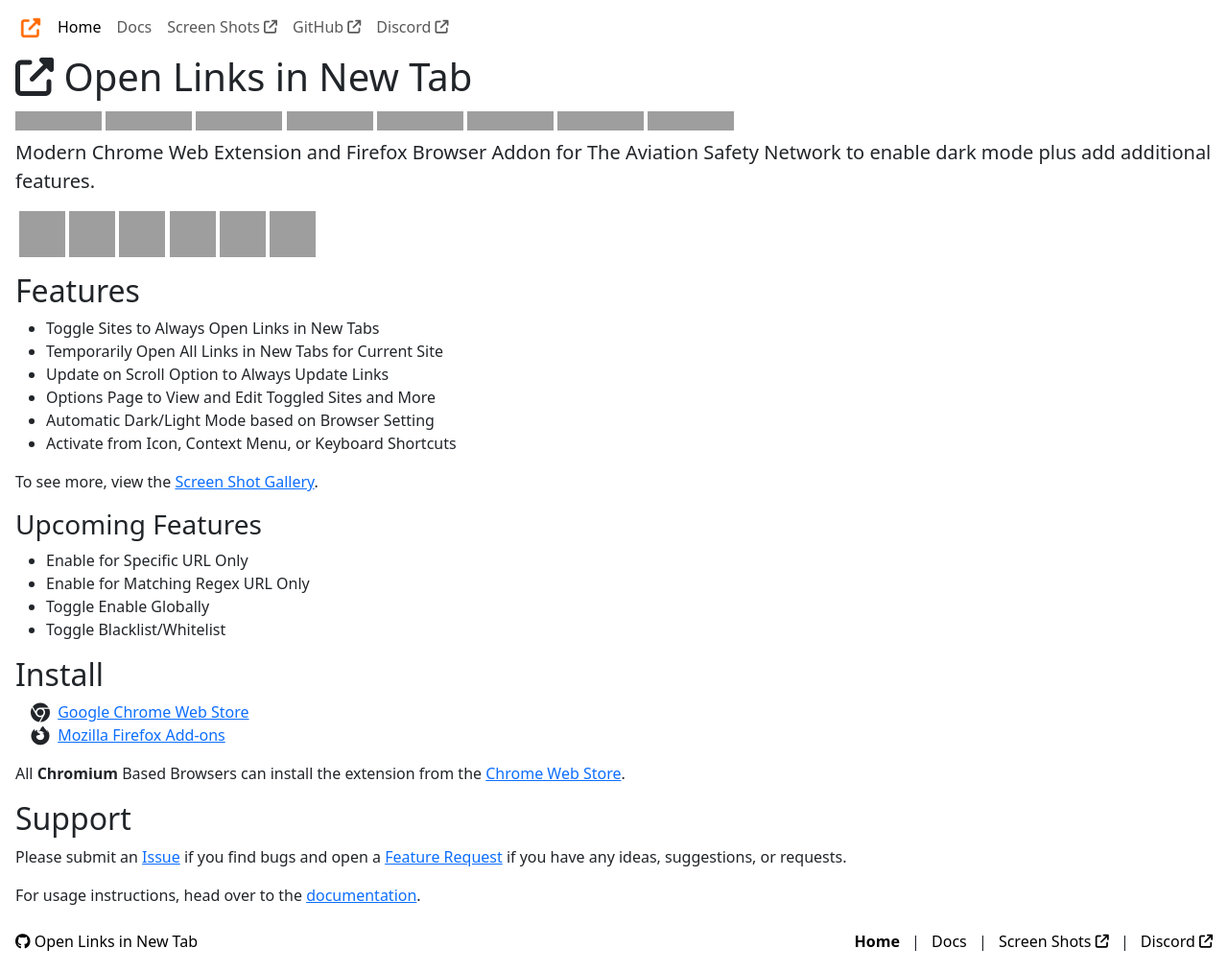
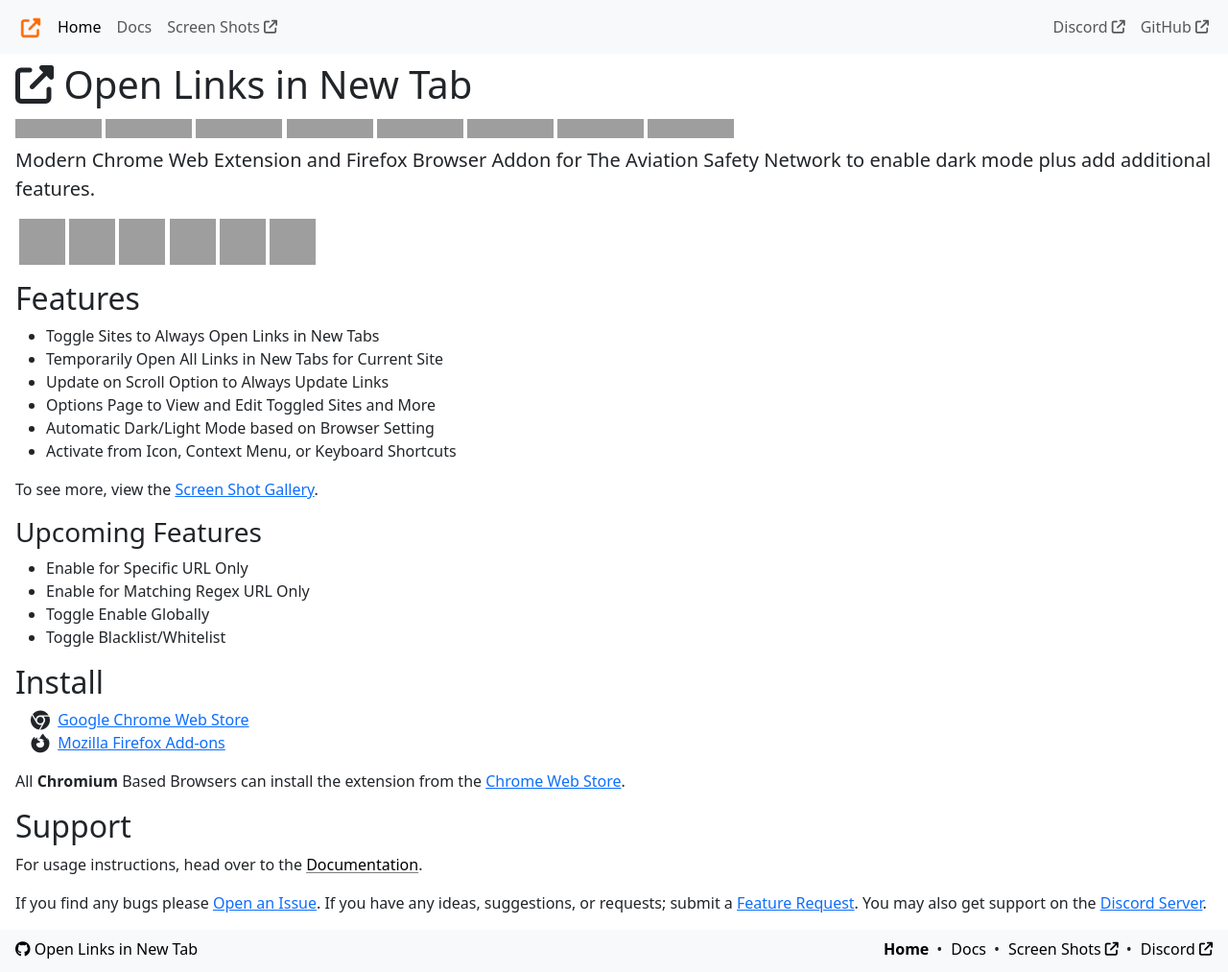
Before and after one commit to cssnr/open-links-in-new-tab-site, a Jekyll site: the page built from src/html/index.html, in a window 1280 px wide, cut to the strip 0-1013 px from the top of the page. Shown: the whole strip at 96% size. Built offline with Jekyll 4.4.1, drawn with Linux system fonts in a browser that asks for light colours; comment, search, counter and statistics services are not loaded; grey boxes are pictures that could not be loaded.

Commit message:
Update Layout (#13)

```diff
--- a/src/_config.yml
+++ b/src/_config.yml
@@ -5,6 +5,15 @@
 
 author: Shane
 site_name: Open Links in New Tab
+
+menu:
+    - name: Home
+      link: /
+    - name: Docs
+      link: /docs/
+    - name: Screen Shots
+      link: /screenshots/
+      external: true
 
 github_name: cssnr/open-links-in-new-tab
 github_url: https://github.com/cssnr/open-links-in-new-tab
--- a/src/_layouts/default.html
+++ b/src/_layouts/default.html
@@ -40,7 +40,7 @@
 <body class="d-flex flex-column h-100">
 
 <header>
-    <nav class="navbar navbar-expand-sm" aria-label="Primary Navigation">
+    <nav class="navbar navbar-expand-sm bg-body-tertiary mb-2" aria-label="Primary Navigation">
         <div class="container-fluid">
             <a class="mx-2" href="{{ "/" | relative_url }}">
                 <img src="{{ "/media/logo.png" | relative_url }}" width="24" height="24" alt="logo" class="my-auto"></a>
@@ -49,57 +49,55 @@
                     aria-expanded="false" aria-label="Toggle navigation">
                 <span class="navbar-toggler-icon"></span>
             </button>
-            <div class="collapse navbar-collapse" id="navbarSupportedContent">
-                <ul class="navbar-nav me-auto mb-2 mb-sm-0">
-                    <li class="nav-item"><a class="nav-link {% if page.title == 'Home' %}active{% endif %}" href="{{ "/" | relative_url }}">
-                            Home</a></li>
-                    <li class="nav-item"><a class="nav-link {% if page.title == 'Docs' %}active{% endif %}" href="{{ "/docs/" | relative_url }}">
-                            Docs</a></li>
-                    <li class="nav-item"><a class="nav-link" href="{{ "/screenshots/" | relative_url }}" target="_blank">
-                            Screen Shots <i class="fa-solid fa-arrow-up-right-from-square fa-sm"></i></a></li>
+            <div class="collapse navbar-collapse me-auto " id="navbarSupportedContent">
+                <ul class="navbar-nav me-auto">
+                    {% for item in site.menu %}
+                        <li class="nav-item">
+                            <a class="nav-link {% if page.title == item.name %}active{% endif %}"
+                               href="{{ item.link | relative_url }}" {% if item.external %}target="_blank"{% endif %}>
+                                {{ item.name }}{% if item.external %} <i class="fa-solid fa-arrow-up-right-from-square fa-sm"></i>{% endif %}</a>
+                        </li>
+                    {% endfor %}
+                </ul>
+                <ul class="navbar-nav">
+                    <li class="nav-item"><a class="nav-link" href="{{ site.discord_invite }}" target="_blank" rel="noopener">
+                            Discord <i class="fa-solid fa-arrow-up-right-from-square fa-sm"></i></a></li>
                     <li class="nav-item"><a class="nav-link" href="{{ site.github_url }}" target="_blank" rel="noopener">
                             GitHub <i class="fa-solid fa-arrow-up-right-from-square fa-sm"></i></a></li>
-                    <li class="nav-item"><a class="nav-link" href="{{ site.discord_invite }}" target="_blank" rel="noopener">
-                            Discord <i class="fa-solid fa-arrow-up-right-from-square fa-sm"></i></a></li>
                 </ul>
             </div>
         </div>
     </nav>
 </header>
 
-<main class="flex-grow-1 px-3">
+<main class="flex-grow-1 px-2 px-sm-3">
     {{ content }}
-    <div class="clearfix"></div>
 </main>
 
-<footer class="footer mt-auto px-1 flex-shrink-0">
-    <div class="container-fluid">
-        <div class="d-flex flex-column flex-md-row py-2">
+<footer class="footer mt-auto px-1 flex-shrink-0 bg-body-tertiary">
+    <div class="container-fluid py-2">
+        <div class="d-flex flex-column flex-md-row">
             <div class="me-md-auto">
                 <a class="link-body-emphasis text-decoration-none" href="{{ site.github_url }}" target="_blank" rel="noopener">
                     <i class="fab fa-github"></i> {{ site.site_name }}</a>
             </div>
             <div class="ms-md-auto">
                 <nav aria-label="Secondary Navigation">
-                    <ol class="list-inline mb-1">
-                        <li class="list-inline-item">
-                            <a class="link-body-emphasis text-decoration-none {% if page.title == 'Home' %}fw-bold{% endif %}" href="{{ "/" | relative_url }}">
-                                Home</a>
-                        </li>
-                        <li class="list-inline-item">
-                            <a class="link-body-emphasis text-decoration-none {% if page.title == 'Docs' %}fw-bold{% endif %}" href="{{ "/docs/" | relative_url }}">
-                                Docs</a>
-                        </li>
-                        <li class="list-inline-item">
-                            <a class="link-body-emphasis text-decoration-none" href="{{ "/screenshots/" | relative_url }}" target="_blank">
-                                Screen Shots <i class="fa-solid fa-arrow-up-right-from-square fa-sm"></i></a>
-                        </li>
+                    <ol class="list-inline mb-1 d-flex flex-column flex-sm-row">
+                        {% for item in site.menu %}
+                            <li class="list-inline-item">
+                                <a class="link-body-emphasis text-decoration-none {% if page.title == item.name %}fw-bold{% endif %}"
+                                   href="{{ item.link | relative_url }}" {% if item.external %}target="_blank"{% endif %}>
+                                    {{ item.name }}{% if item.external %} <i class="fa-solid fa-arrow-up-right-from-square fa-sm"></i>{% endif %}</a>
+                            </li>
+                        {% endfor %}
                         <li class="list-inline-item">
                             <a class="link-body-emphasis text-decoration-none" href="{{ site.discord_invite }}" target="_blank">
                                 Discord <i class="fa-solid fa-arrow-up-right-from-square fa-sm"></i></a>
                         </li>
                     </ol>
                 </nav>
+
             </div>
         </div>
     </div>
--- a/src/css/main.css
+++ b/src/css/main.css
@@ -13,7 +13,9 @@
     width: 100%;
 }
 
-footer li + li::before {
-    content: '| ';
-    margin-right: 8px;
+@media (min-width: 576px) {
+    footer li + li::before {
+        content: '•';
+        margin-right: 0.3rem;
+    }
 }
--- a/src/html/docs.html
+++ b/src/html/docs.html
@@ -7,7 +7,11 @@
 
 <h1><i class="fa-regular fa-file-lines"></i> {{ page.title }}</h1>
 
-<p class="lead"><a href="#configure">Configure</a> | <a href="#usage">Usage</a> | <a href="#options">Options</a></p>
+<p class="lead">
+    <a href="#configure" class="link-body-emphasis link-offset-1 link-underline-opacity-50 link-underline-opacity-75-hover">Configure</a> &bull;
+    <a href="#usage" class="link-body-emphasis link-offset-1 link-underline-opacity-50 link-underline-opacity-75-hover">Usage</a> &bull;
+    <a href="#options" class="link-body-emphasis link-offset-1 link-underline-opacity-50 link-underline-opacity-75-hover">Options</a>
+</p>
 
 <div id="feedback" class="alert alert-success d-none" role="alert">
     <p>Thank you for providing feedback. If you provided details we will look into them.</p>
--- a/src/html/index.html
+++ b/src/html/index.html
@@ -83,11 +83,16 @@
 <h2>Support</h2>
 
 <p>
-    Please submit an
-    <a href="{{ site.github_url }}/issues" target="_blank">Issue</a>
-    if you find bugs and open a
-    <a href="{{ site.github_url }}/discussions/categories/feature-requests" target="_blank">Feature Request</a>
-    if you have any ideas, suggestions, or requests.
+    For usage instructions, head over to the
+    <a href="{{ "/docs/" | relative_url }}" class="link-body-emphasis link-offset-1 link-underline-opacity-50 link-underline-opacity-75-hover">
+        Documentation</a>.
 </p>
 
-<p>For usage instructions, head over to the <a href="{{ "/docs/" | relative_url }}">documentation</a>.</p>
+<p>
+    If you find any bugs please
+    <a href="{{ site.github_url }}/issues" target="_blank" rel="noopener">Open an Issue</a>.
+    If you have any ideas, suggestions, or requests; submit a
+    <a href="{{ site.github_url }}/discussions/categories/feature-requests" target="_blank" rel="noopener">Feature Request</a>.
+    You may also get support on the
+    <a href="{{ site.discord_invite }}" target="_blank" rel="noopener">Discord Server</a>.
+</p>
--- a/src/js/uninstall.js
+++ b/src/js/uninstall.js
@@ -7,7 +7,7 @@
 
 const version = url.searchParams.get('version') || 'unknown'
 
-const noAlertVersion = '0.2.0'
+const noAlertVersion = '0.2.2'
 const discordUsername = 'Open Links in New Tab'
 const uninstallMessage = `${discordUsername} Uninstall, Version: **${version}**`
 const discordAvatar = 'https://link-extractor.cssnr.com/media/logo.png'
```
Also changed, not shown: src/html/uninstall.html (+8 -10 lines). Lines whose indentation alone changed are shown as unchanged.
